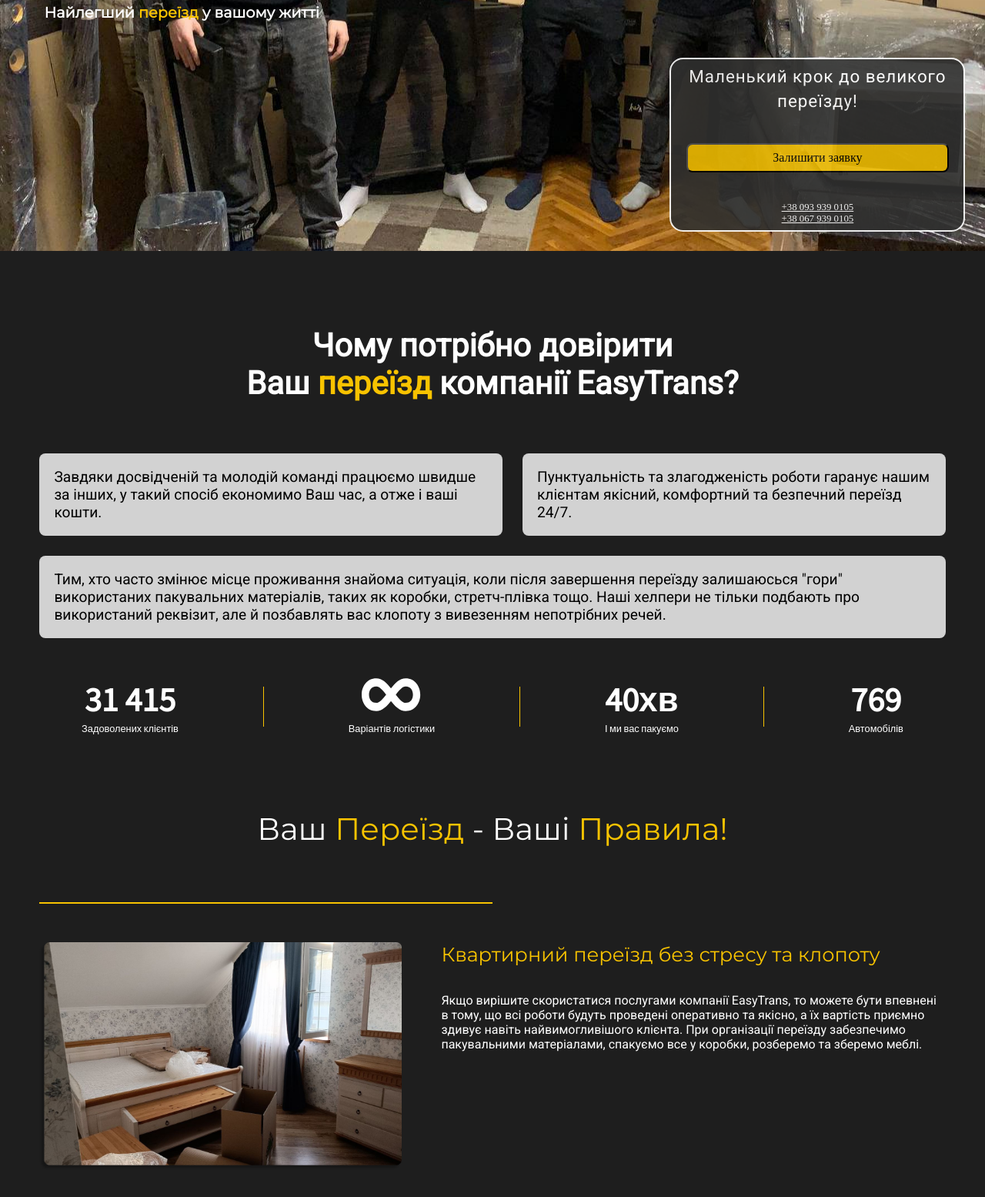
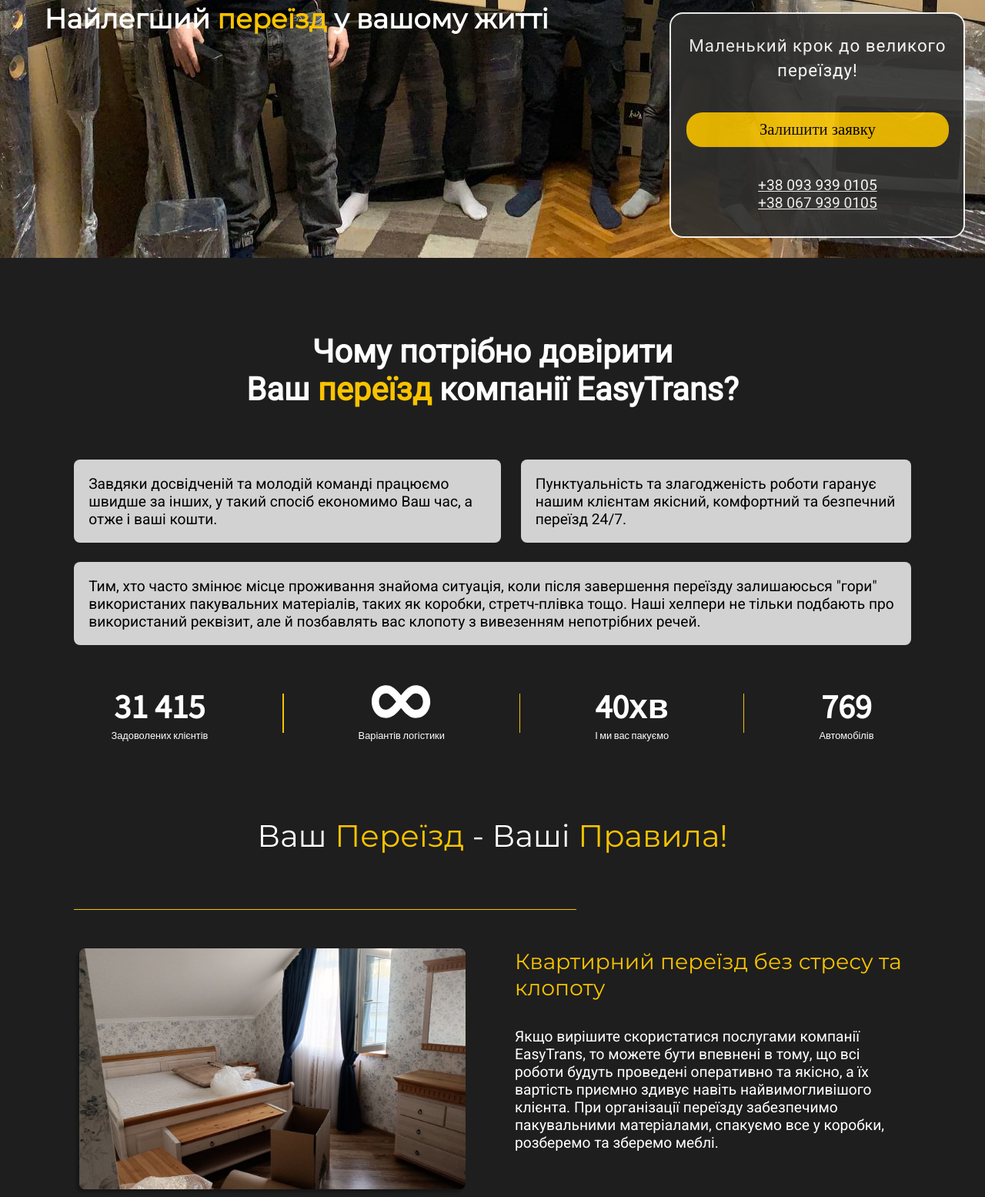
Before and after one commit to xTorped0/easy-trans-main, a plain HTML site: page index.html in a window 1280 px wide. Shown: the part 473-2028 px from the top of the page at 77% size. Drawn offline with nearby package versions, Linux system fonts and the light colour scheme.

Commit message:
Update margin, padding, font-size, and font-family in various styles

```diff
--- a/styles/scss/content.scss
+++ b/styles/scss/content.scss
@@ -19,11 +19,11 @@
 			flex-direction: column;
 			justify-content: center;
 
-			margin: 0 0 2em 4.5em;
+			margin-left: 4.5em;
 			height: 100%;
 
 			color: #FFF;
-			font-family: Montserrat;
+			font-family: 'Montserrat';
 
 			h1 {
 				width: fit-content;
@@ -50,7 +50,10 @@
 					color: $main_yellow;
 					background: $main_yellow;
 				}
+			}
 
+			h2 {
+				font-size: 2.75rem;
 			}
 		}
 
@@ -65,7 +68,7 @@
 
 			max-width: 30%;
 
-			padding: 0.5em 1.5em;
+			padding: 2em 1.5em 2.5em;
 
 			border-radius: 1.375rem;
 			border: 2px solid #FFF;
@@ -87,13 +90,16 @@
 			}
 
 			&_button {
-				border-radius: .5em;
+				border-radius: 1em;
+				border: none;
+
+				color: #000;
 
 				padding: .5em 1.5em;
 				background: $main_yellow;
-				opacity: 0.95;
 
-				font-size: 1.25em;
+				font-size: 1.625em;
+				font-weight: 500;
 
 				&:hover {
 					box-shadow: inset 0px 0px 4px 4px darken($main_yellow, 10%);
@@ -109,6 +115,9 @@
 				justify-content: center;
 				align-items: center;
 
+				font-size: 1.5rem;
+				font-family: 'Roboto';
+
 				a {
 					color: #fff;
 					text-decoration: underline;
--- a/styles/scss/header.scss
+++ b/styles/scss/header.scss
@@ -9,6 +9,7 @@
 
 	background: $main_grey;
 	font-family: 'Source Sans 3', sans-serif;
+	font-size: 1.5em;
 
 	&__logo {
 		flex: 1;
@@ -41,18 +42,19 @@
 	&__order {
 		padding: .5em 1em;
 
+		border-radius: 1em;
+		border: none;
+
+		filter: drop-shadow(-4px 4px 20px rgba(255, 255, 255, 0.20));
 		background: $main_yellow;
 		color: #000;
 
-		border-radius: .5em;
-
-		filter: drop-shadow(-4px 4px 20px rgba(255, 255, 255, 0.20));
+		font-weight: 600;
 
 		&:hover {
 			// background: darken($main_yellow, 10%);
 			box-shadow: inset 0px 0px 4px 4px darken($main_yellow, 10%);
 			// color: #FFF;
-
 			cursor: pointer;
 		}
 	}
--- a/styles/scss/inst.scss
+++ b/styles/scss/inst.scss
@@ -24,7 +24,13 @@
 			flex: 1;
 
 			height: auto;
-			width: 25%;
+			max-height: 70vh;
+
+			width: auto;
+			max-width: 25%;
+
+			object-fit: contain;
+			margin: auto;
 
 			&:nth-child(odd) {
 				margin-bottom: 3em;
--- a/styles/scss/rules.scss
+++ b/styles/scss/rules.scss
@@ -6,7 +6,7 @@
 
 	justify-content: center;
 
-	padding: 0 4em 6em;
+	padding: 0 7.5em 4em;
 
 	gap: 4em;
 
@@ -25,7 +25,7 @@
 		display: flex;
 		position: relative;
 
-		gap: 4em;
+		gap: 5em;
 
 		font-family: 'Montserrat';
 
@@ -36,7 +36,7 @@
 			position: absolute;
 
 			display: block;
-			width: 50%;
+			width: 60%;
 			height: .1em;
 
 			background: $main_yellow;
@@ -56,19 +56,19 @@
 		}
 
 		&_picture {
-			width: min(40%, 40em);
+			width: min(55%, 40.5em);
 			height: auto;
 			max-height: 25em;
 		}
 
 		&_title {
 			font-weight: 500;
-			font-size: 2em;
+			font-size: 2.2em;
 		}
 
 		&_text {
-			font-family: Roboto;
-			font-size: 1.25em;
+			font-family: 'Roboto';
+			font-size: 1.5em;
 		}
 	}
 }
--- a/styles/scss/trust.scss
+++ b/styles/scss/trust.scss
@@ -6,7 +6,7 @@
 
 	justify-content: center;
 
-	margin: 6em 4em;
+	margin: 6em 7.5em;
 	gap: 2em;
 
 	font-family: Roboto;
```
Also changed, not shown: styles/css/content.css, styles/css/header.css, styles/css/index.css, styles/css/inst.css, styles/css/rules.css, styles/css/trust.css.
